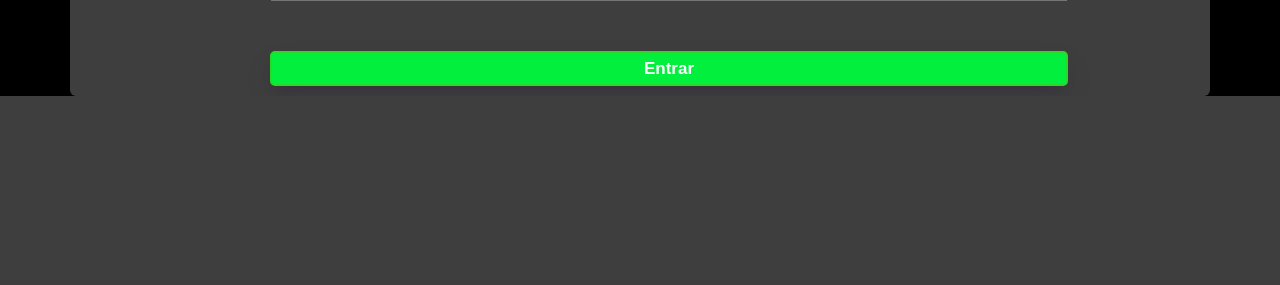
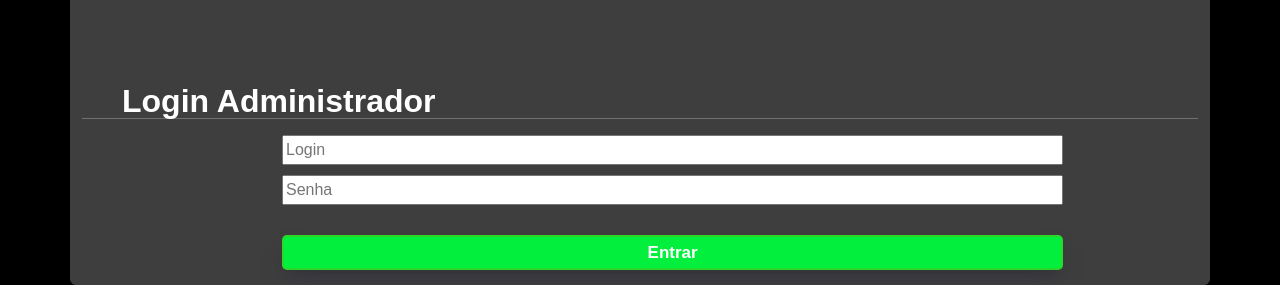
Before and after one commit to lucaslnasc/Projeto_TCC, a PHP site: page /telaLoginAdm.php in a window 1280 px wide. Shown: the part 772-1057 px from the top of the page. Before the commit the page ends 868 px from the top, so only its background shows below. Run offline with PHP 8.4, Linux system fonts and the light colour scheme.

Commit message:
manutenção na tela de login adm - Lucas

```diff
--- a/telas/CSS/cssLoginAdm.css
+++ b/telas/CSS/cssLoginAdm.css
@@ -16,20 +16,26 @@
 }
 
 .imagem img {
-  margin-left: 450px;
+  width: 42rem;
+  position: relative;
+  margin-left: 350px;
   margin-top: 100px;
   margin-bottom: 100px;
 }
 
 .layout {
-  margin-bottom: -20px;
+  margin-bottom: -5px;
 }
 
-.row input {
+.inputs input {
   margin-bottom: 10px;
 }
 
-.row login {
+.inputs{
+  height: 150px;
+}
+
+.inputs login {
   margin-bottom: 20px;
   height: 90px;
 }
@@ -59,9 +65,9 @@
   font-size: 17px;
   width: 200px;
   height: 35px;
-  margin-top: 40px;
+  margin-top: 30px;
   margin-left: 70px;
-  margin-bottom: 50px;
+  margin-bottom: 30px;
   border-width: 0px;
   border-radius: 5px;
   transition: 2s;
--- a/telas/telaLoginAdm.php
+++ b/telas/telaLoginAdm.php
@@ -19,10 +19,10 @@
             <div class="layout">
                 <h3>Login Administrador</h3>
                 <hr class="linha">
-                <div class="row">
+                <div class="inputs">
                     <input type="text" name="login" id="" placeholder="Login" required>
                     <input type="password" name="senha" id="" placeholder="Senha" required>
-                    <input type="submit" class="login" value="Entrar">
+                    <input type="button" class="login" value="Entrar">
                 </div>
             </div>
         </div>
```
